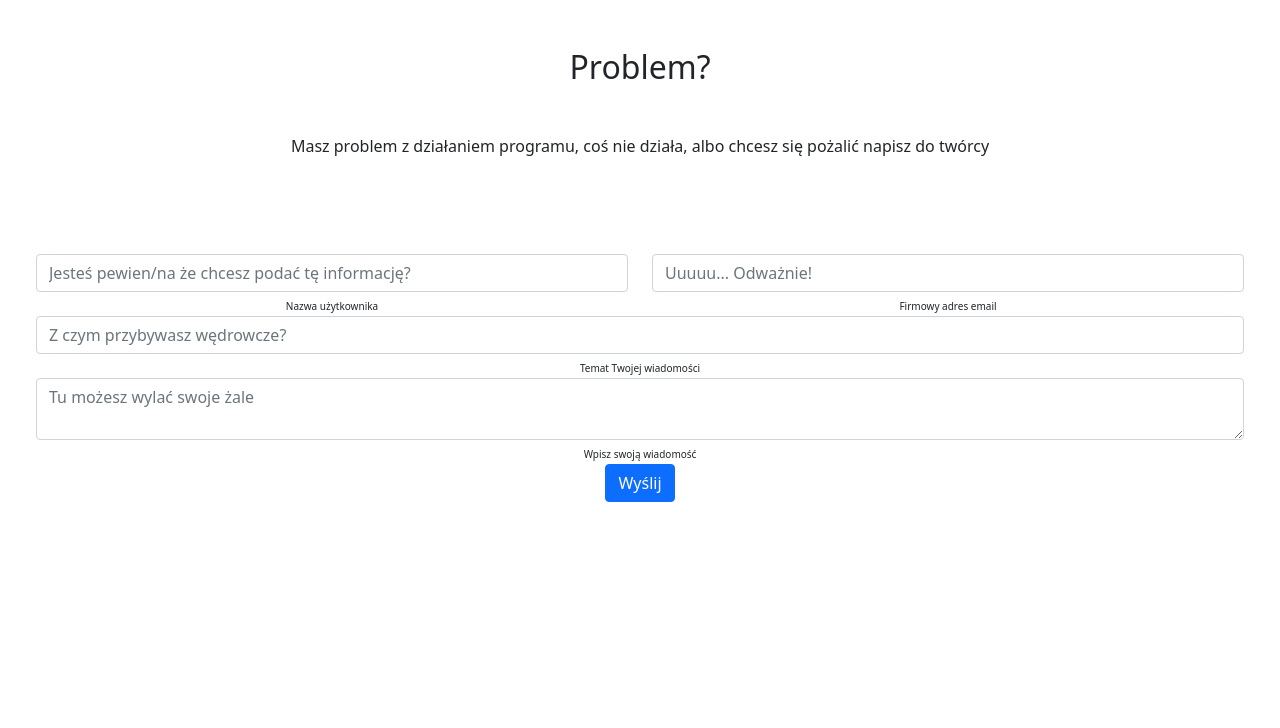
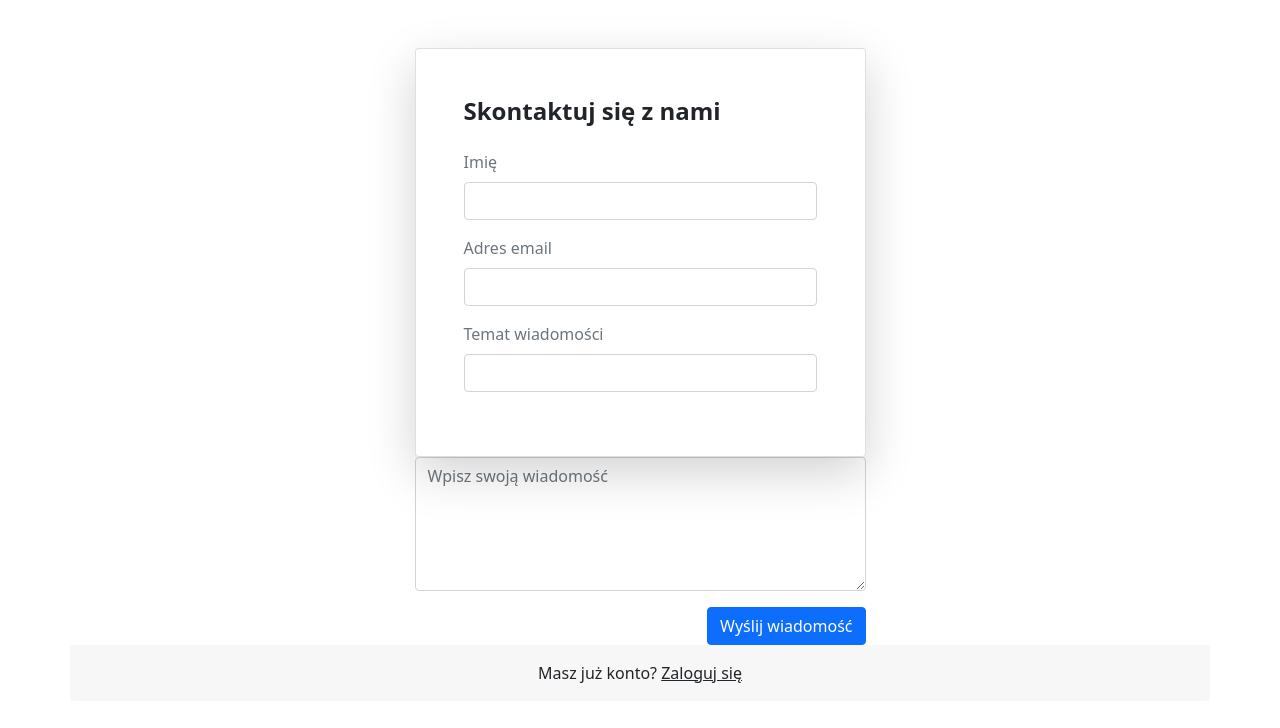
Before and after one commit to Wiktor2013/stronka, a Flask app: page /contactus in a window 1280 px wide. Shown: the part 72-800 px from the top of the page. Run offline with Flask 2, Linux system fonts and the light colour scheme; some libraries are stand-ins or nearby versions.

Commit message:
login, register, password forgot, password link

```diff
--- a/website/__init__.py
+++ b/website/__init__.py
@@ -1,6 +1,5 @@
-import flask
 from flask import Flask, render_template, request, redirect, url_for, flash
-from datetime import datetime, date
+from datetime import datetime
 from flask_sqlalchemy import SQLAlchemy #0. Instalacja i import SQLAlchemy (requirements.txt)
 import pandas as pd
 from flask_migrate import Migrate
--- a/website/forms.py
+++ b/website/forms.py
@@ -42,7 +42,7 @@ class LoginForm(FlaskForm):
 
 
 class ContactForm(FlaskForm):
-    name = TextField("Użytkownik", [validators.DataRequired(), validators.Length(min=3, max=50)])
+    first_name = TextField("Imię", [validators.DataRequired(), validators.Length(min=3, max=50)])
     email = TextField("Adres email", [Email(check_deliverability=True), DataRequired(), LocalEmail()])
     subject = TextField("Temat wiadomości", [validators.Length(min=3, max=50)])
     message = TextAreaField("Wiadomość", [validators.Length(min=3, max=250)])
@@ -50,7 +50,7 @@ class ContactForm(FlaskForm):
 
 
 class ComplainForm(FlaskForm):
-    email = StringField("Adres email", [Email(check_deliverability=True), DataRequired(), LocalEmail()])
+    email = TextField("Adres email", [Email(check_deliverability=True), DataRequired(), LocalEmail()])
     complain = TextAreaField("Skarga", [Length(min=10), DataRequired(), LettersRequired()])
 
 
--- a/website/templates/contact_form.html
+++ b/website/templates/contact_form.html
@@ -4,83 +4,68 @@
 
 {% block body %}
 
-<!--Section: Contact v.2-->
-<section class="mb-3" class="text-center">
-
-    <!--Section heading-->
-    <h2 class="h1-responsive font-weight-bold text-center my-5">Problem?</h2>
-    <!--Section description-->
-    <p class="text-center w-responsive mx-auto mb-5">Masz problem z działaniem programu, coś nie działa, albo chcesz się pożalić napisz do twórcy</p>
-
-    <div class="row">
-
-        <!--Grid column-->
-        <div class="col-md-9 mb-md-0 mb-5 text-center card-body p-5 container">
-            <form id="contact-form" name="contact-form" method="POST"> <! --- TU jest metoda wysylania maili action="mail.php"--->
-
-                <!--Grid row-->
-                <div class="row">
-
-                    <!--Grid column-->
-                    <div class="col-md-6">
-                        <div class="md-form mb-0">
-                            <input type="text" id="name" name="name" class="form-control" placeholder="Jesteś pewien/na że chcesz podać tę informację?">
-                            <label for="name" class="" style="font-size: 10px">Nazwa użytkownika</label>
+<section class="h-100">
+		<div class="container h-100">
+			<div class="row justify-content-sm-center h-100">
+				<div class="col-xxl-4 col-xl-5 col-lg-5 col-md-7 col-sm-9">
+					<div class="text-center my-5">
+<!--						<img src="https://getbootstrap.com/docs/5.0/assets/brand/bootstrap-logo.svg" alt="logo" width="100">-->
+					</div>
+					<div class="card shadow-lg">
+						<div class="card-body p-5">
+							<h1 class="fs-4 card-title fw-bold mb-4">Skontaktuj się z nami</h1>
+							<form method="POST" class="needs-validation" novalidate="" autocomplete="off">
+                                {{ form.csrf_token }}
+								<div class="mb-3">
+									<label class="mb-2 text-muted" for="first_name">{{ form.first_name.label }}</label>
+                                    {{ form.first_name(class="form-control") }}
+<!--									<input id="name" type="text" class="form-control" name="name" value="{{ form.first_name.data }}" required autofocus>-->
+									<div class="invalid-feedback">
+										Imię jest wymagane
 									</div>
 								</div>
-                    <!--Grid column-->
 
-                    <!--Grid column-->
-                    <div class="col-md-6">
-                        <div class="md-form mb-0">
-                            <input type="text" id="email" name="email" class="form-control" placeholder="Uuuuu... Odważnie!">
-                            <label for="email" class="" style="font-size: 10px">Firmowy adres email</label>
+								<div class="mb-3">
+									<label class="mb-2 text-muted" for="email">{{ form.email.label }}</label>
+<!--									<input id="email" type="email" class="form-control" name="email" value="{{ form.email.data }}" required>-->
+                                    {{ form.email(class="form-control") }}
+									<div class="invalid-feedback">
+										Niepoprawny email
 									</div>
 								</div>
-                    <!--Grid column-->
 
-                </div>
-                <!--Grid row-->
+                                <div class="mb-3">
+                                    <label class="mb-2 text-muted" for="subject">{{ form.subject.label }}</label>
+                                    {{ form.email(class="form-control") }}
 
-                <!--Grid row-->
-                <div class="row">
-                    <div class="col-md-12">
-                        <div class="md-form mb-0">
-                            <input type="text" id="subject" name="subject" class="form-control" placeholder="Z czym przybywasz wędrowcze?">
-                            <label for="subject" class="" style="font-size: 10px">Temat Twojej wiadomości</label>
                                 </div>
                         </div>
                     </div>
-                <!--Grid row-->
 
-                <!--Grid row-->
-                <div class="row">
 
-                    <!--Grid column-->
-                    <div class="col-md-12">
-
-                        <div class="md-form">
-                            <textarea type="text" id="message" name="message" rows="2" class="form-control md-textarea" placeholder="Tu możesz wylać swoje żale"></textarea>
-                            <label for="message" style="font-size: 10px">Wpisz swoją wiadomość</label>
+								<div class="mb-3">
+                                <textarea class="form-control mb-3 textarea" type="text" id="message" name="message" rows="5"  placeholder="Wpisz swoją wiadomość"></textarea>
                                 </div>
 
+								<div class="align-items-center d-flex">
+									<button type="submit" class="btn btn-primary ms-auto">
+										Wyślij wiadomość
+									</button>
+								</div>
+							</form>
+						</div>
+						<div class="card-footer py-3 border-0">
+							<div class="text-center">
+								Masz już konto? <a href="login" class="text-dark">Zaloguj się</a>
 							</div>
 						</div>
-                <!--Grid row-->
+					</div>
+				</div>
+			</div>
+		</div>
+	</section>
 
-            </form>
-
-            <div class="text-center text-md-left">
-                <a class="btn btn-primary" onclick="document.getElementById('contact-form').submit();">Wyślij</a>
-            </div>
-            <div class="status"></div>
-        </div>
-        <!--Grid column-->
+	<script src="js/login.js"></script>
 
 
-
-    </div>
-
-</section>
-<!--  <button type="reset" class="btn btn-info">Wyczyść</button>-->
 {% endblock %}
--- a/website/templates/forgot.html
+++ b/website/templates/forgot.html
@@ -15,7 +15,7 @@
 						<div class="card-body p-5">
 							<h1 class="fs-4 card-title fw-bold mb-4">Zapomniałeś(aś) hasło?</h1>
 							<form method="POST" class="needs-validation" novalidate="" autocomplete="off">
-<!--                                {{ form.csrf_token }}-->
+                                {{ form.csrf_token }}
 								<div class="mb-3">
 									<label class="mb-2 text-muted" for="email">{{ form.email.label }}</label>
 <!--									<input id="email" type="email" class="form-control" name="email" value="" required autofocus>-->
```
Also changed, not shown: przydatny_kod.txt (+88 -0 lines), website/templates/complain.html (+95 -15 lines). Lines whose indentation alone changed are shown as unchanged.
